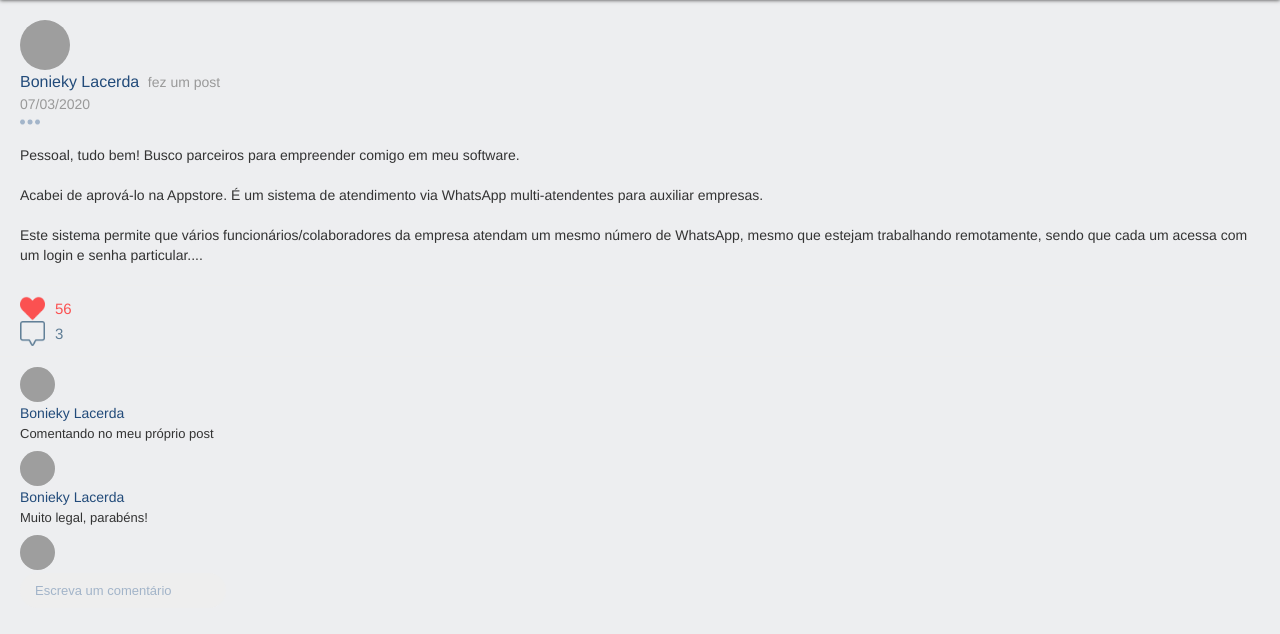
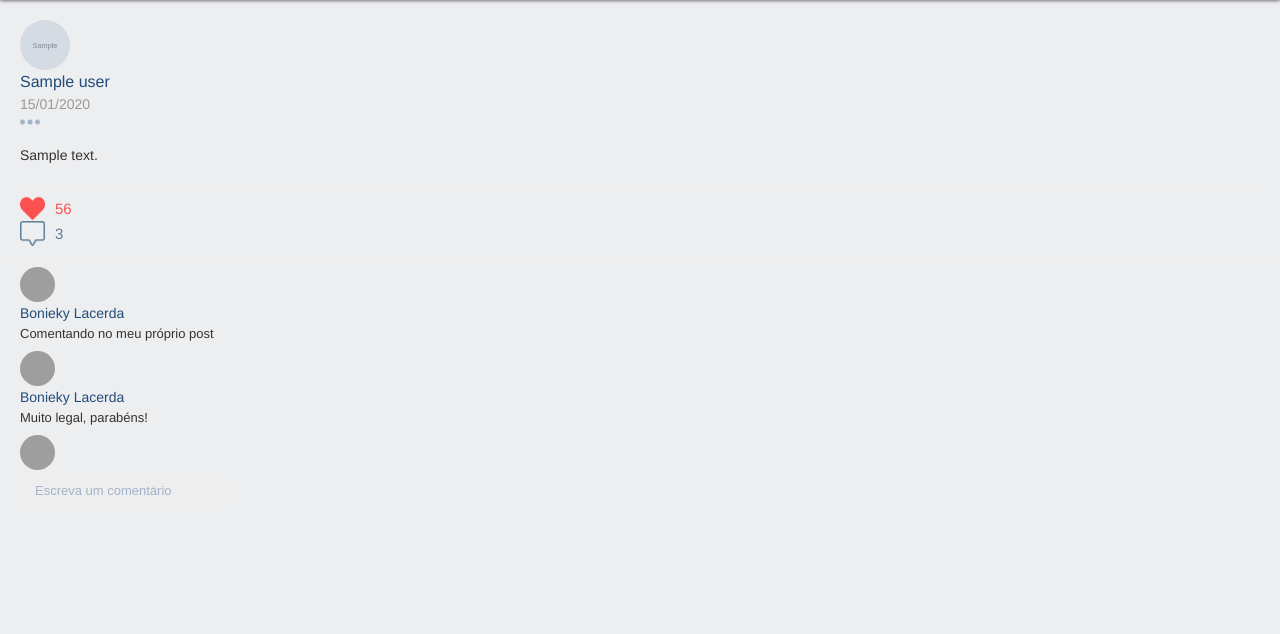
Before and after one commit to donaukinder/devsbook, a PHP site: template src/views/partials/feed-item.php in a window 1280 px wide. Shown: the part 45-679 px from the top of the page. Run offline with PHP 8.4, Linux system fonts and the light colour scheme; the template is opened without the code that fills it: most values are stand-ins (such as "Sample title", 1, 10 or a date in 2020); grey boxes marked "Sample" are stand-in pictures; grey boxes are pictures that could not be loaded.

Commit message:
Feed 2/4

```diff
--- a/src/views/pages/home.php
+++ b/src/views/pages/home.php
@@ -5,7 +5,10 @@
         <div class="row">
             <div class="column pr-5">
                 <?= $render('feed-editor', ['loggedUser' => $loggedUser]); ?>
-                <? $render('feed-item'); ?>
+
+                <?php foreach ($feed as $feedItem) : ?>
+                    <? $render('feed-item', ['data' => $feedItem]); ?>
+                <?php endforeach; ?>
             </div>
             <div class="column side pl-5">
                 <div class="box banners">
--- a/src/views/partials/feed-item.php
+++ b/src/views/partials/feed-item.php
@@ -2,22 +2,28 @@
     <div class="box-body">
         <div class="feed-item-head row mt-20 m-width-20">
             <div class="feed-item-head-photo">
-                <a href=""><img src="<?= $base; ?>/media/avatars/avatar.jpg" /></a>
+                <a href=""><img src="<?= $base; ?>/media/avatars/<?= $data->user->avatar; ?>" /></a>
             </div>
             <div class="feed-item-head-info">
-                <a href=""><span class="fidi-name">Bonieky Lacerda</span></a>
-                <span class="fidi-action">fez um post</span>
+                <a href=""><span class="fidi-name"><?= $data->user->name; ?></span></a>
+                <span class="fidi-action">
+                    <?php switch ($data->type) {
+                        case 'text':
+                            echo 'Fez um post';
+                            break;
+                        case 'photo':
+                            echo 'Postou uma foto';
+                            break;
+                    }; ?></span>
                 <br />
-                <span class="fidi-date">07/03/2020</span>
+                <span class="fidi-date"><?= date('d/m/Y', strtotime($data->created_at)); ?></span>
             </div>
             <div class="feed-item-head-btn">
                 <img src="<?= $base; ?>/assets/images/more.png" />
             </div>
         </div>
         <div class="feed-item-body mt-10 m-width-20">
-            Pessoal, tudo bem! Busco parceiros para empreender comigo em meu software.<br /><br />
-            Acabei de aprová-lo na Appstore. É um sistema de atendimento via WhatsApp multi-atendentes para auxiliar empresas.<br /><br />
-            Este sistema permite que vários funcionários/colaboradores da empresa atendam um mesmo número de WhatsApp, mesmo que estejam trabalhando remotamente, sendo que cada um acessa com um login e senha particular....
+            <?= nl2br($data->body); ?>
         </div>
         <div class="feed-item-buttons row mt-20 m-width-20">
             <div class="like-btn on">56</div>
```
Also changed, not shown: src/handlers/PostHandler.php (+25 -1 lines).
